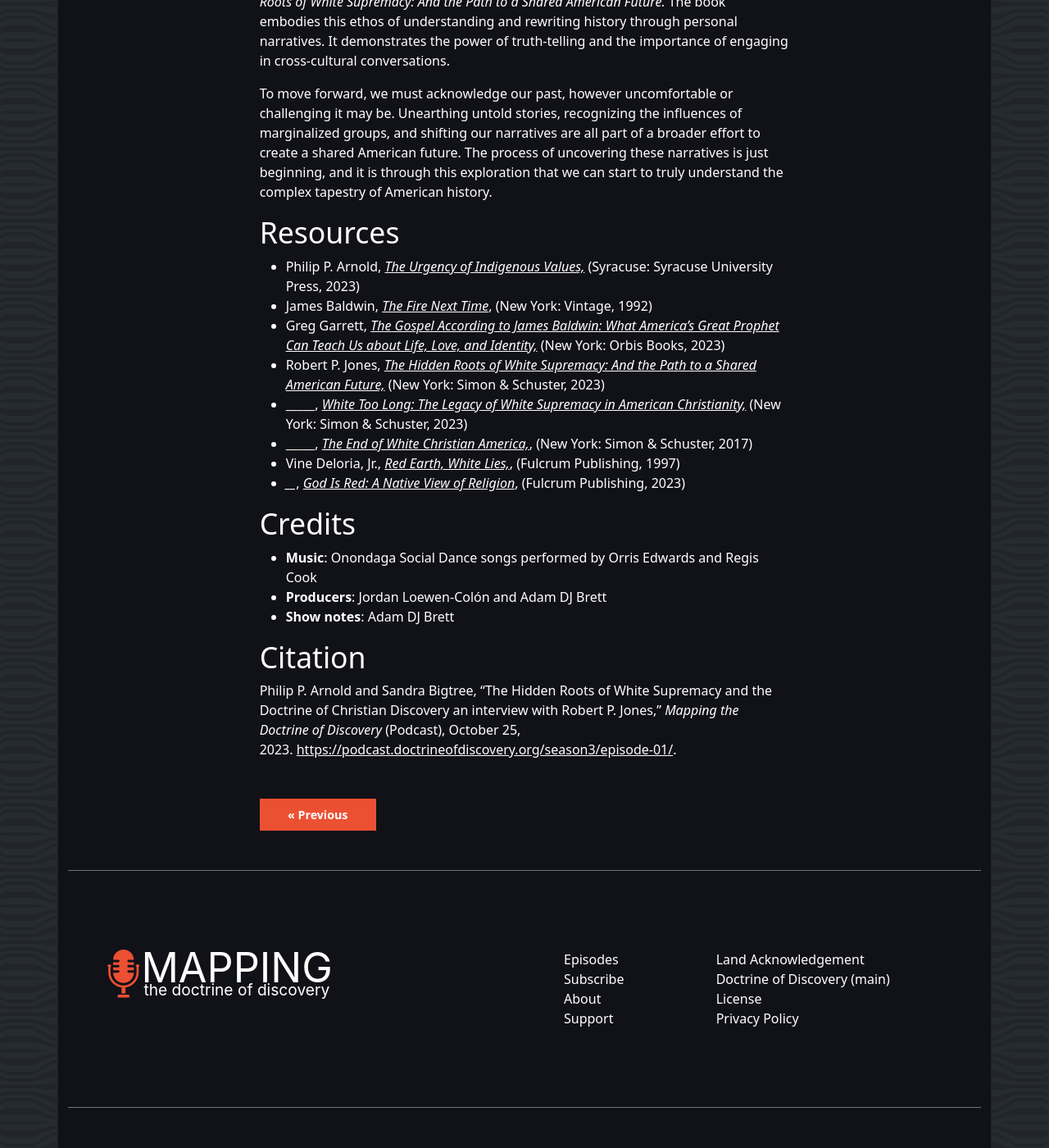
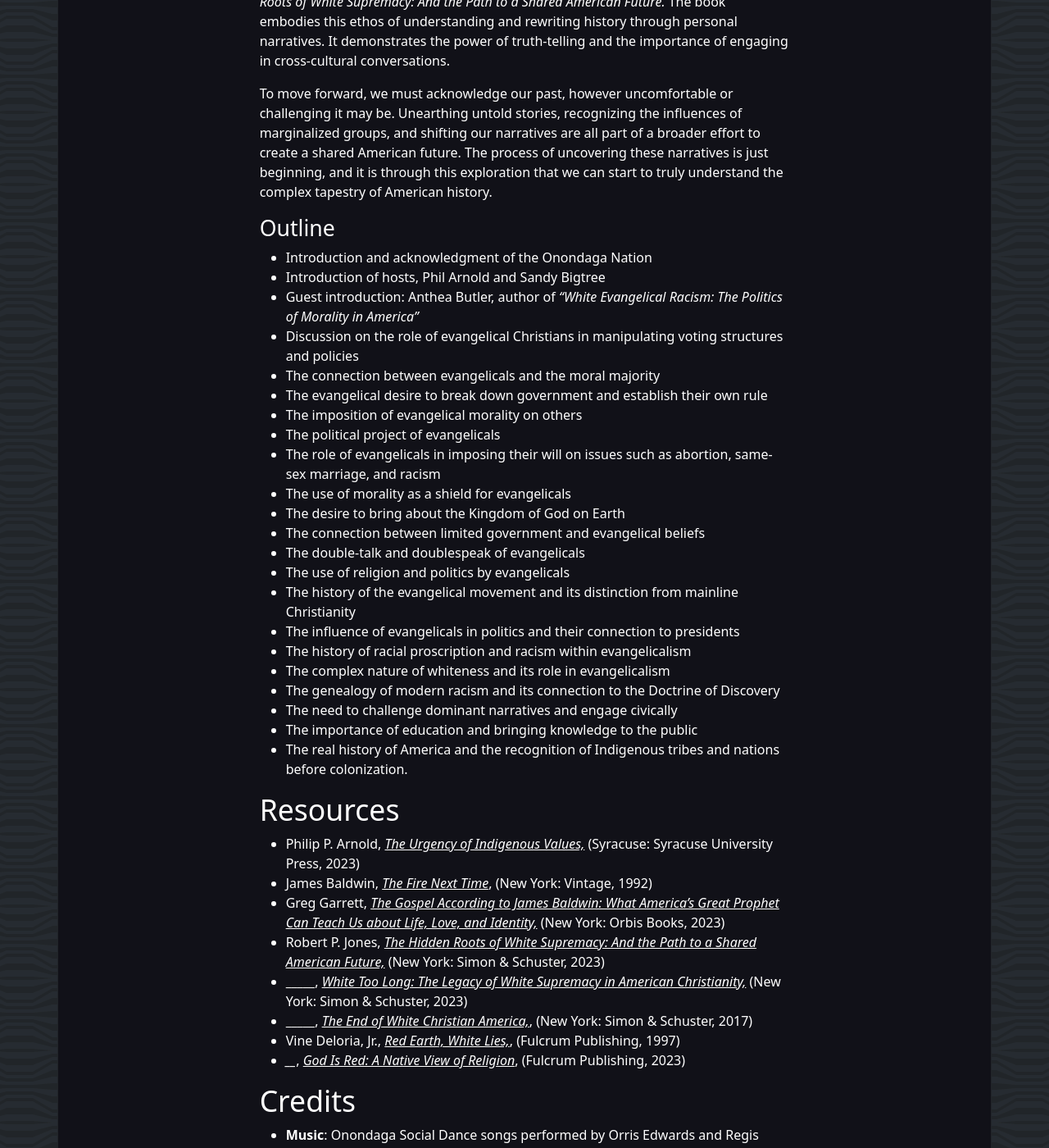
Before and after one commit to adamdjbrett/podcast-doctrineofdiscovery-v2, a Jekyll site: the page built from _posts/2023-10-25-episode-01.md, in a window 1280 px wide and 1400 px high, scrolled down 2030 px. Shown: the whole window at 82% size. Built offline with Jekyll 4.4.1, drawn with Linux system fonts in a browser that asks for light colours; some of the changed text lies outside the part shown.

Commit message:
new post prep

```diff
--- a/_posts/2023-10-25-episode-01.md
+++ b/_posts/2023-10-25-episode-01.md
@@ -17,7 +17,7 @@
 <div id="buzzsprout-player-13844623"></div><script src="https://www.buzzsprout.com/1926214/13844623-the-hidden-roots-of-white-supremacy-and-the-doctrine-of-christian-discovery-an-interview-with-robert-p-jones.js?container_id=buzzsprout-player-13844623&player=small" type="text/javascript" charset="utf-8"></script>
 
 
-[⤓ Download a transcript of the Episode as a PDF](/assets/pdfs/S02E01-Hidden-Roots-White-Supremacy-Robert-P-Jones-PRRI-TRANSCRIPT.pdf) // [→ Subscribe](/subscribe/)
+[⤓ Download a transcript of the Episode as a PDF](/assets/pdfs/S03E01-Hidden-Roots-White-Supremacy-Robert-P-Jones-PRRI-TRANSCRIPT.pdf) // [→ Subscribe](/subscribe/)
 
 ## Introduction
 We begin this episode with a [land acknowledgement](https://podcast.doctrineofdiscovery.org/land/).
@@ -42,7 +42,30 @@
 
 To move forward, we must acknowledge our past, however uncomfortable or challenging it may be. Unearthing untold stories, recognizing the influences of marginalized groups, and shifting our narratives are all part of a broader effort to create a shared American future. The process of uncovering these narratives is just beginning, and it is through this exploration that we can start to truly understand the complex tapestry of American history.
 
+### Outline
 
+- Introduction and acknowledgment of the Onondaga Nation
+- Introduction of hosts, Phil Arnold and Sandy Bigtree
+- Guest introduction: Anthea Butler, author of *"White Evangelical Racism: The Politics of Morality in America"*
+- Discussion on the role of evangelical Christians in manipulating voting structures and policies
+- The connection between evangelicals and the moral majority
+- The evangelical desire to break down government and establish their own rule
+- The imposition of evangelical morality on others
+- The political project of evangelicals
+- The role of evangelicals in imposing their will on issues such as abortion, same-sex marriage, and racism
+- The use of morality as a shield for evangelicals
+- The desire to bring about the Kingdom of God on Earth
+- The connection between limited government and evangelical beliefs
+- The double-talk and doublespeak of evangelicals
+- The use of religion and politics by evangelicals
+- The history of the evangelical movement and its distinction from mainline Christianity
+- The influence of evangelicals in politics and their connection to presidents
+- The history of racial proscription and racism within evangelicalism
+- The complex nature of whiteness and its role in evangelicalism
+- The genealogy of modern racism and its connection to the Doctrine of Discovery
+- The need to challenge dominant narratives and engage civically
+- The importance of education and bringing knowledge to the public
+- The real history of America and the recognition of Indigenous tribes and nations before colonization.
 
 ## Resources
 - Philip P. Arnold, [*The Urgency of Indigenous Values,*](https://bookshop.org/p/books/the-urgency-of-indigenous-values-philip-p-arnold/19942005?aid=56272&ean=9780815638087&listref=whitetoolong-newsletter-bookshelf) (Syracuse: Syracuse University Press, 2023)
```
Also changed, not shown: other parts of _posts/2023-10-25-episode-01.md (+2 -2 lines), _posts/2023-11-07-episode-02.md (added, +64 -0 lines), 3 other files.
